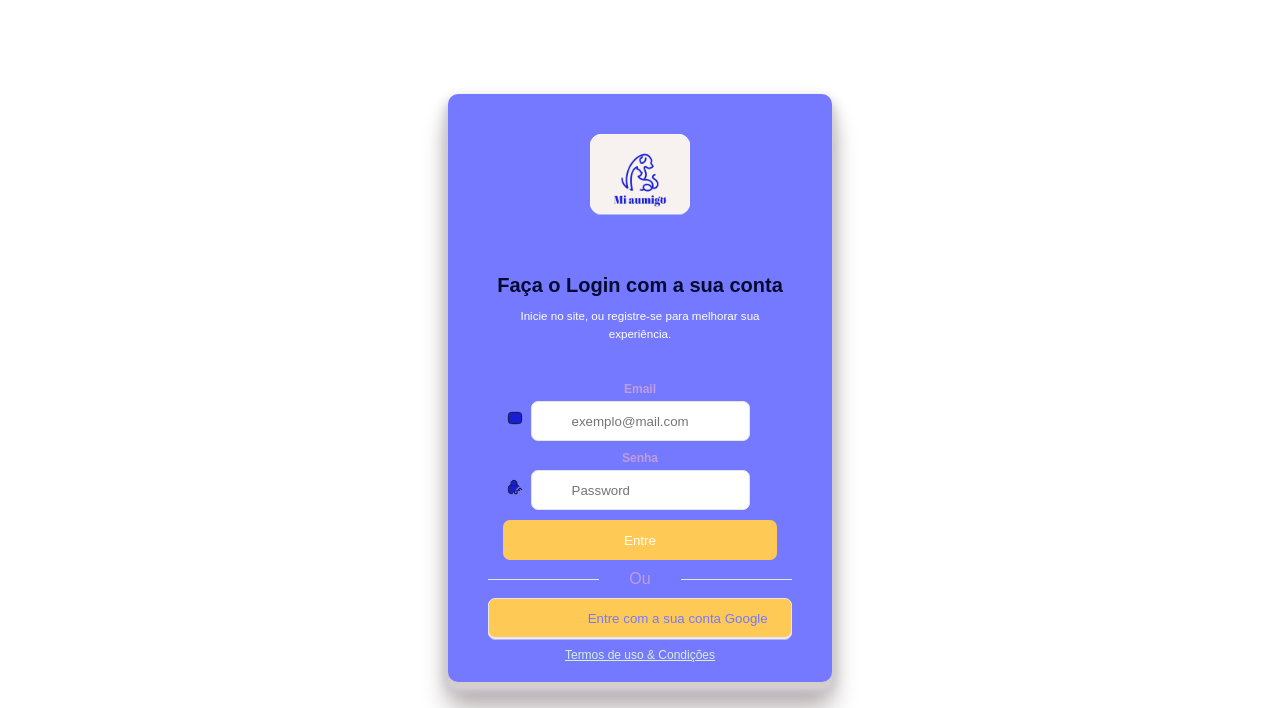
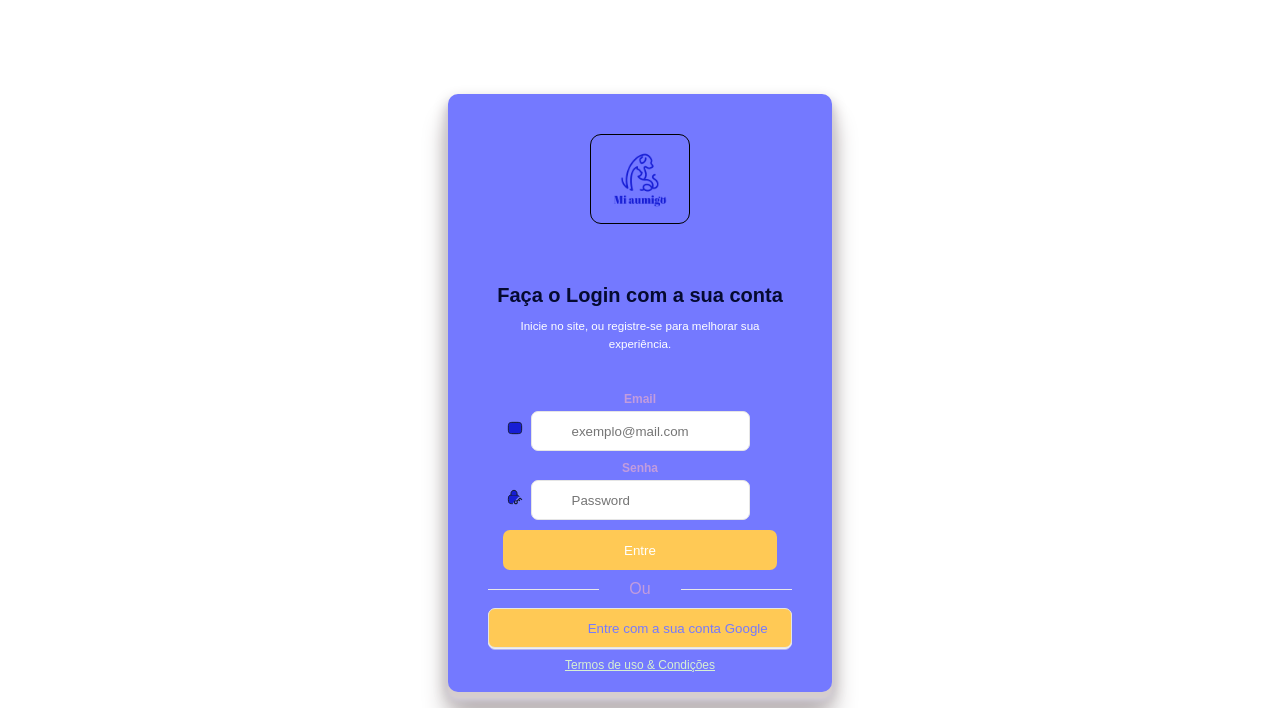
Before and after one commit to ajulianasc/MiAumigo, a plain HTML site: page entrar.html in a window 1280 px wide. Shown: the part 92-800 px from the top of the page. Drawn offline with nearby package versions, Linux system fonts and the light colour scheme; a script that the page names is missing; a web font is replaced by a local one.

Commit message:
cor e px

```diff
--- a/css/estilo.css
+++ b/css/estilo.css
@@ -326,7 +326,7 @@ height: 100%
             justify-content: center;
     gap: 10px;
     padding: 40px 40px 20px 40px;
-    background-color: #7479FF;
+    background-color:#7479FF;
     -webkit-box-shadow: 0px 6px 2px #d6cece,
     0px 9px 6px #d6d1dd, 0px 26px 26px #b5aeaf,
     0px 7px 15px #b5aeaf, 0px 0px 0px #b5aeaf;
@@ -340,12 +340,13 @@ height: 100%
     -webkit-box-sizing: border-box;
             box-sizing: border-box;
     width: 100px;
-    height: 80px;
-    background: -webkit-gradient(linear, left top, left bottom, color-stop(50%, rgba(248, 248, 248, 0)), to(#F8F8F888));
-    background: #F7F2EF;
-    border: 1px solid #F7F7F8;
-    -webkit-filter: drop-shadow(0px 0.5px 0.5px #EFEFEF) drop-shadow(0px 1px 0.5px rgba(239, 239, 239, 0.5));
-            filter: drop-shadow(0px 0.5px 0.5px #EFEFEF) drop-shadow(0px 1px 0.5px rgba(239, 239, 239, 0.5));
+    height: 90px;
+    background: -webkit-gradient(linear, left top, left bottom, color-stop(50%, rgba(19, 18, 18, 0)), to(#F8F8F888));
+    background: #7479FF;
+    background: #7479FF;
+    border: 1px solid ;
+    -webkit-filter: drop-shadow(0px 0.5px 0.5px #7479FF;) drop-shadow(0px 1px 0.5px rgba(239, 239, 239, 0.5));
+            filter: drop-shadow(0px 0.5px 0.5px #7479FF;) drop-shadow(0px 1px 0.5px rgba(239, 239, 239, 0.5));
     border-radius: 11px;
   }
   .logo_container img{
```
